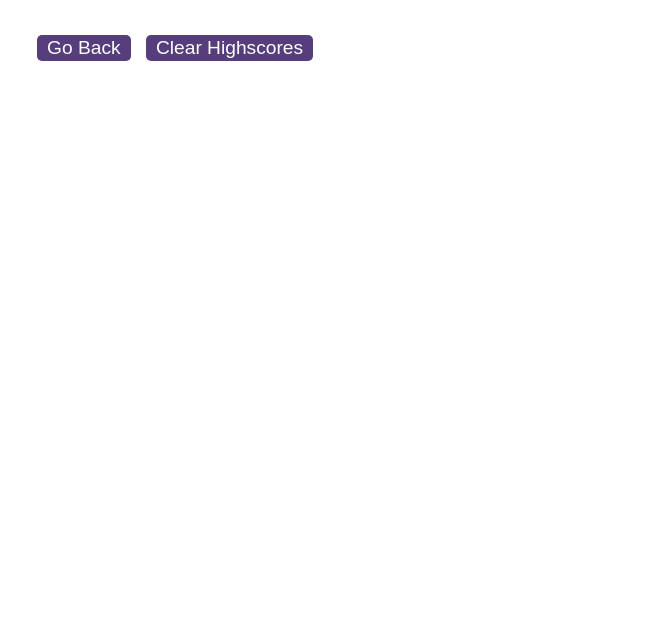
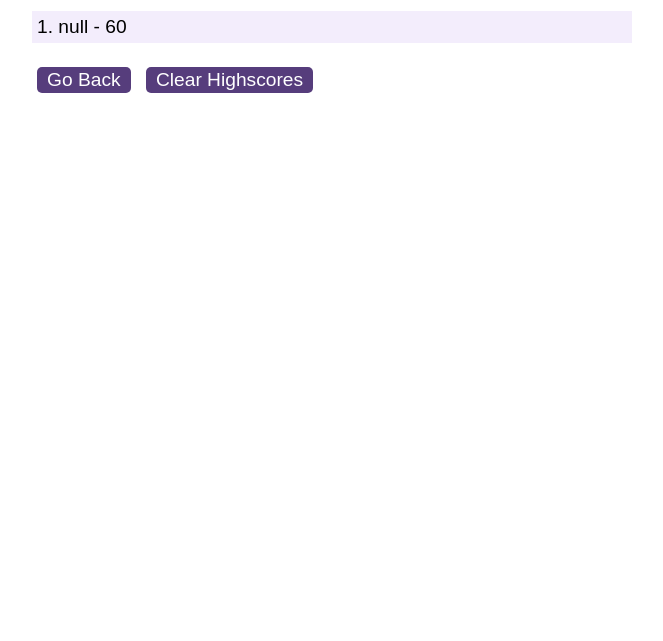
Before and after one commit to PuspitaGoswami/js-quiz-test, a plain HTML site: page highscores.html in a window 1280 px wide. Shown: the part 159-800 px from the top of the page, without its empty margins (308-971 px from the left). Drawn offline with Linux system fonts and the light colour scheme.

Commit message:
Score list added

```diff
--- a/assets/js/logic.js
+++ b/assets/js/logic.js
@@ -86,4 +86,4 @@ const queryString = window.location.search;
 const urlParams = new URLSearchParams(queryString);
 const inputVal = urlParams.get('inputVal');
 
-document.getElementById('highscores').textContent = inputVal;
+document.getElementById('list-element').textContent = inputVal + ' - ' + secondsLeft;
--- a/highscores.html
+++ b/highscores.html
@@ -12,7 +12,9 @@
   <body>
     <div class="wrapper">
       <h1>Highscores</h1>
-      <ol id="highscores"></ol>
+      <ol id="highscores">
+        <li id="list-element"></li>
+      </ol>
 
       <a href="index.html"><button>Go Back</button></a>
       <button id="clear">Clear Highscores</button>
```
